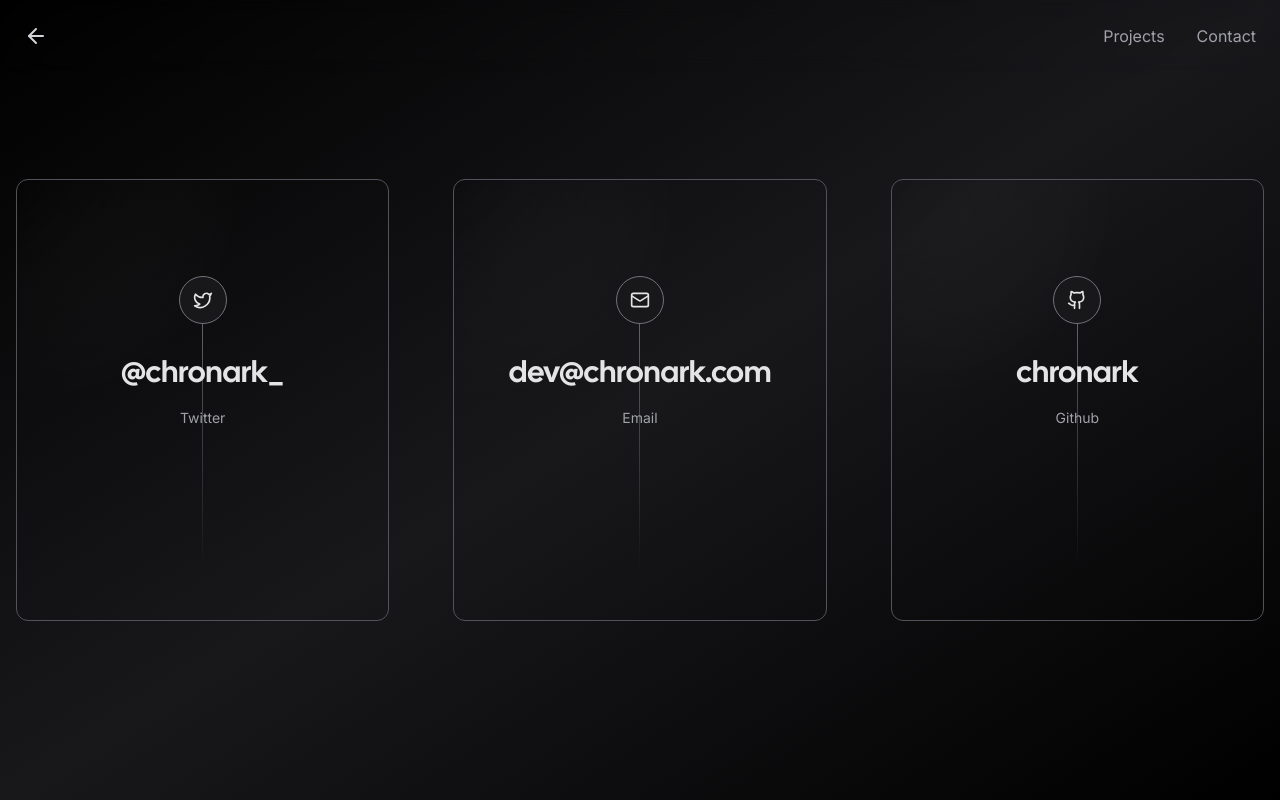
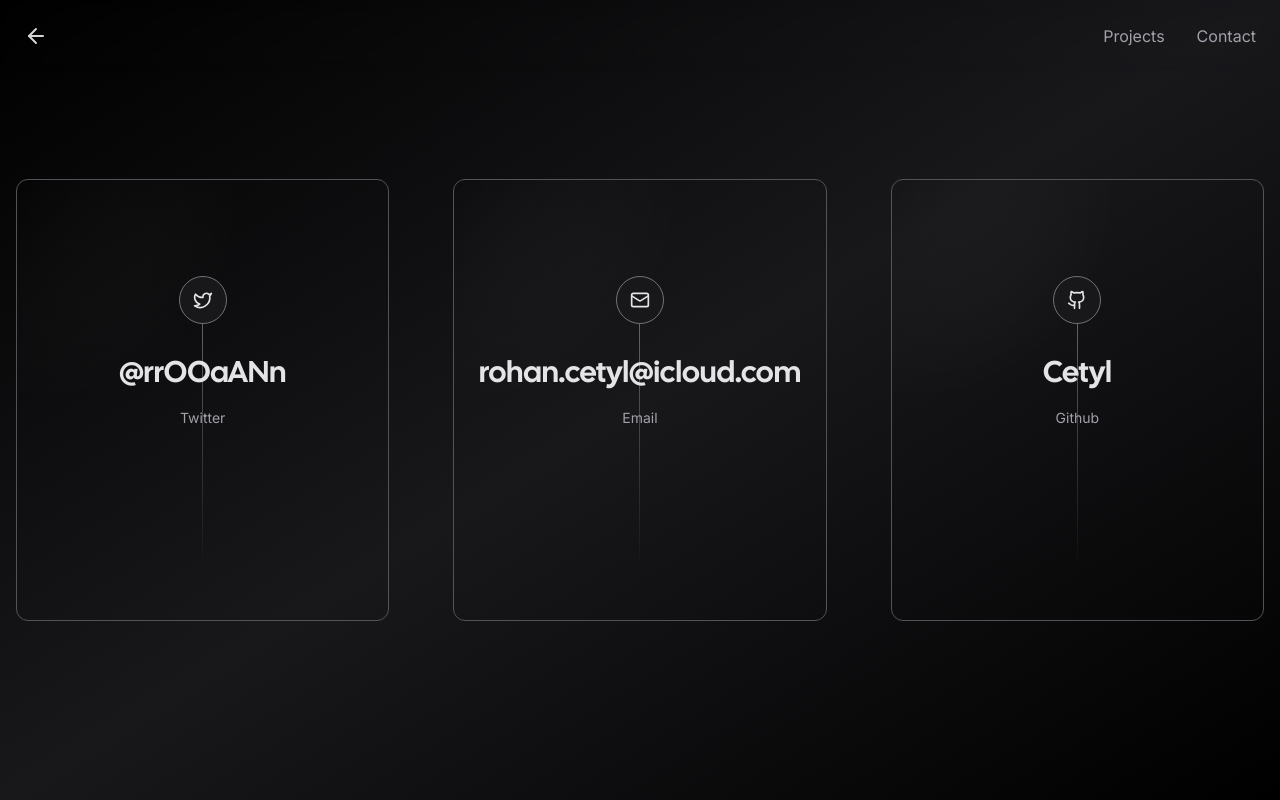
Before and after one commit to Cetyl/nextjs-portfolio-pageview-counter, a Next.js app: page /contact in a window 1280 px wide. Built offline with nearby package versions, Linux system fonts and the light colour scheme; no server answers; what tailwindcss-debug-screens would draw is missing.

Commit message:
Update page.tsx

```diff
--- a/app/contact/page.tsx
+++ b/app/contact/page.tsx
@@ -7,21 +7,21 @@
 const socials = [
 	{
 		icon: <Twitter size={20} />,
-		href: "https://twitter.com/chronark_",
+		href: "https://x.com/rrOOaANn",
 		label: "Twitter",
-		handle: "@chronark_",
+		handle: "@rrOOaANn",
 	},
 	{
 		icon: <Mail size={20} />,
-		href: "mailto:dev@chronark.com",
+		href: "mailto:rohan.cetyl@icloud.com",
 		label: "Email",
-		handle: "dev@chronark.com",
+		handle: "rohan.cetyl@icloud.com",
 	},
 	{
 		icon: <Github size={20} />,
-		href: "https://github.com/chronark",
+		href: "https://github.com/Cetyl",
 		label: "Github",
-		handle: "chronark",
+		handle: "Cetyl",
 	},
 ];
 
```
